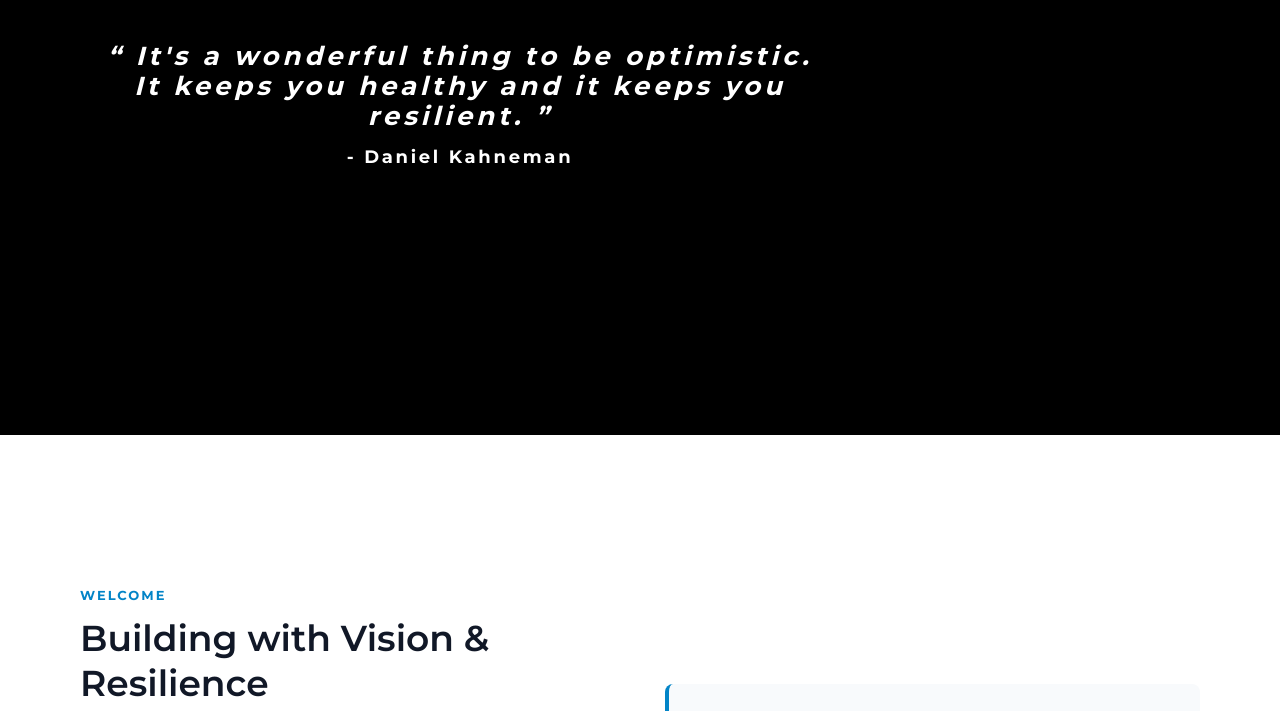
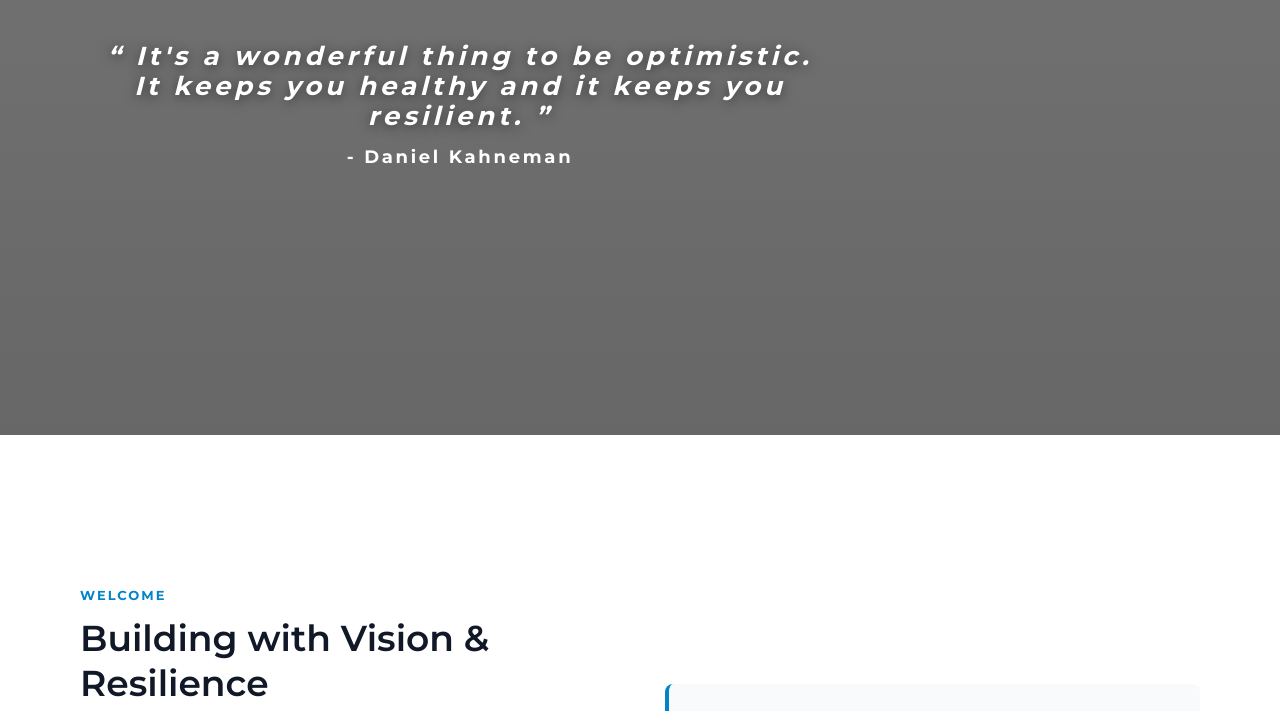
Before and after one commit to uppatil15-web/My_Website, a website: page index.html in a window 1280 px wide. Shown: the part 365-1076 px from the top of the page. Drawn offline with Linux system fonts and the light colour scheme; the site is published under a folder, as on GitHub Pages, so addresses that start at the root find nothing; a small style sheet from the web is missing; files whose address does not match are found by name.

Commit message:
Fix absolute background image path in custom.css

```diff
--- a/assets/css/custom.css
+++ b/assets/css/custom.css
@@ -124,7 +124,7 @@
 
 /* Home Page Hero */
 .home-banner, .banner-wrap.home-banner {
-  background-image: linear-gradient(rgba(0, 0, 0, 0.25), rgba(0, 0, 0, 0.35)), url('/assets/images/Utkarsh_Patil_portfolio_headshot.jpeg') !important;
+  background-image: linear-gradient(rgba(0, 0, 0, 0.25), rgba(0, 0, 0, 0.35)), url('../images/Utkarsh_Patil_portfolio_headshot.jpeg') !important;
   background-size: cover !important;
   background-position: center top !important;
   min-height: 100vh;
```
